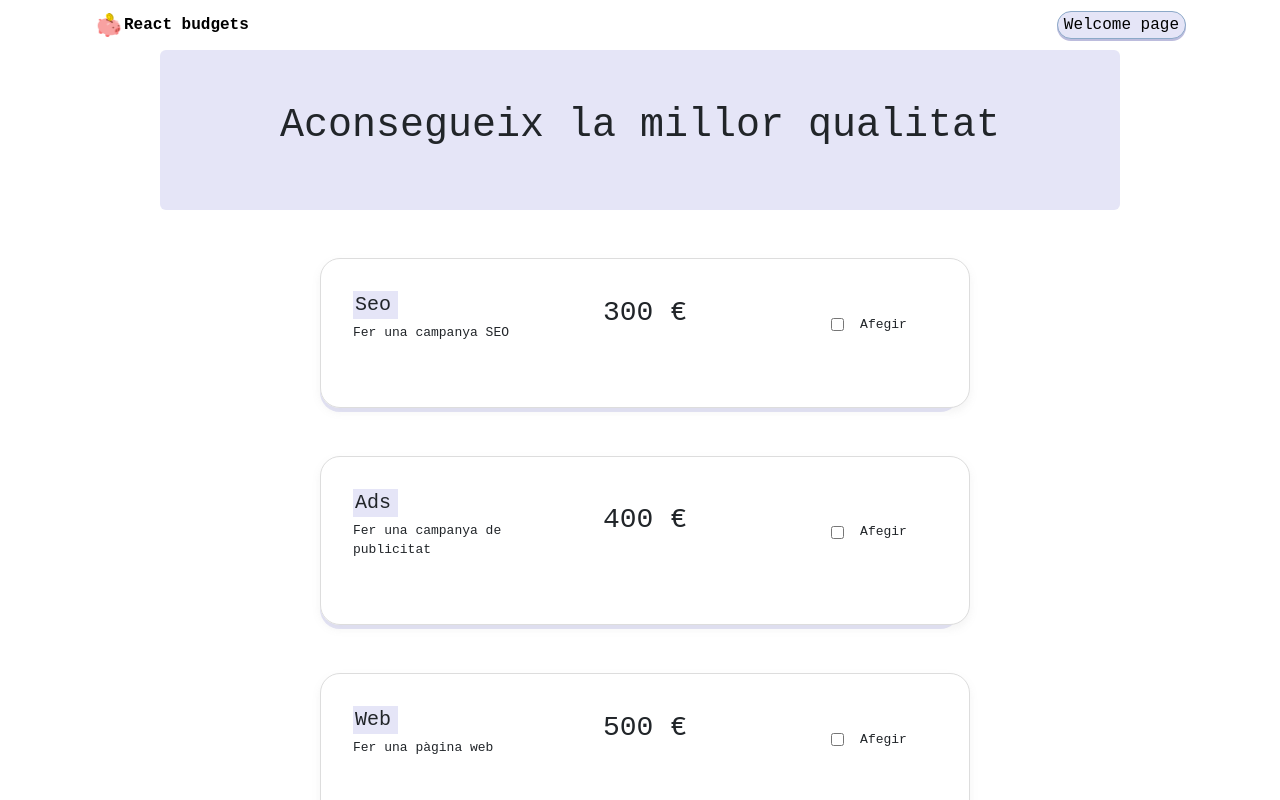
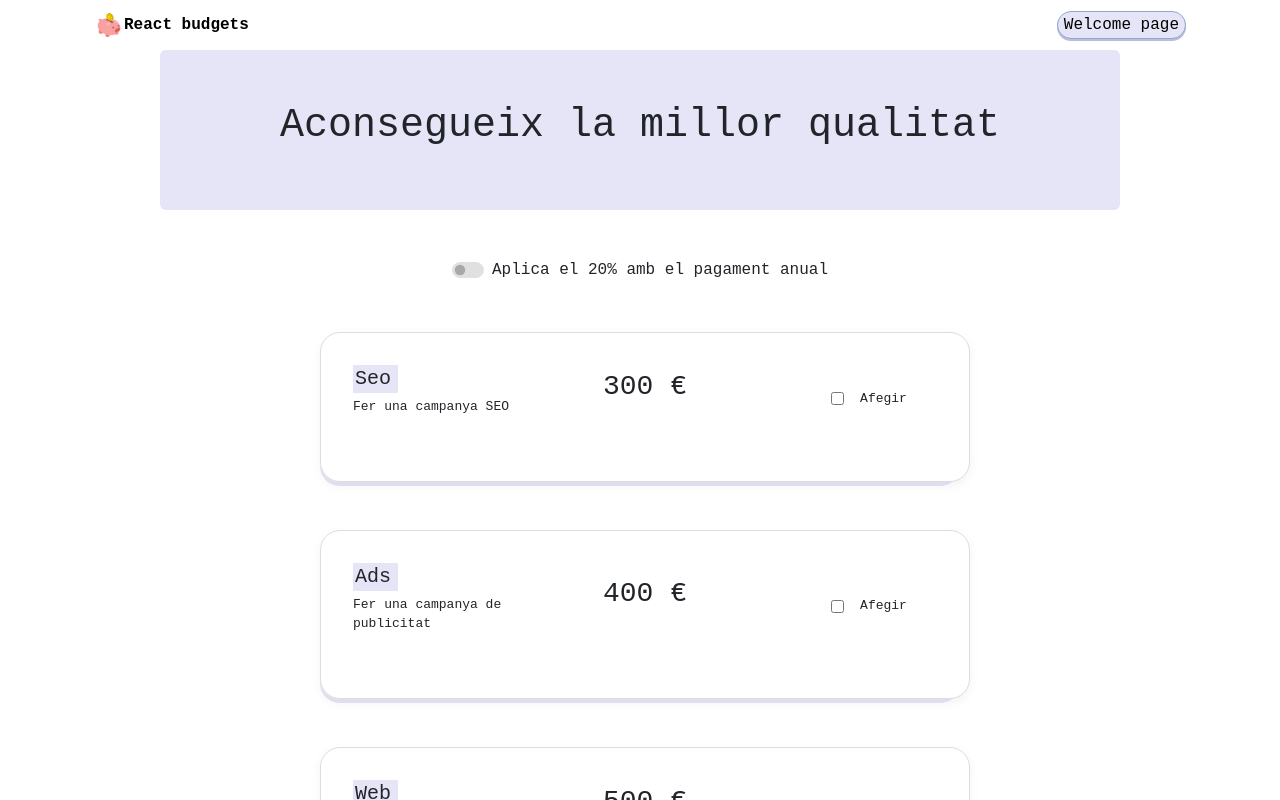
Before and after one commit to Luovtyrell/React-budgets, a React (Vite) app: page / in a window 1280 px wide. Shown: the top 800 px of the page. Built offline with nearby package versions, Linux system fonts and the light colour scheme.

Commit message:
Implemented 20% annual discount feature

```diff
--- /dev/null
+++ b/src/components/TotalPrice/TotalPrice.css
@@ -0,0 +1,8 @@
+.form-check-input {
+  background-color: #e0e0e0;
+}
+
+.form-check-input.checked {
+  background-color:  #bcbcdd;
+
+}
--- a/src/components/TotalPrice/TotalPrice.jsx
+++ b/src/components/TotalPrice/TotalPrice.jsx
@@ -1,22 +1,45 @@
 import Card from "../Card/Card";
 import useServiceList from "../../hooks/UseServiceList";
 import { usePrice } from "../../context/PriceContext";
+import "./TotalPrice.css";
 
 const TotalPrice = () => {
   const productIds = [1, 2, 3];
   const serviceListContext = useServiceList();
-  const { priceAdjustment } = usePrice();
+  const { priceAdjustment, discountApplied, toggleDiscount } = usePrice();
 
   const calculateTotalPrice = () => {
-    return (
-      serviceListContext.reduce((total, service) => {
-        return total + (service?.selected ? service.price : 0);
-      }, 0) + priceAdjustment
-    );
+    let totalPrice = serviceListContext.reduce((total, service) => {
+      return total + (service?.selected ? service.price : 0);
+    }, 0);
+
+    if (discountApplied) {
+      totalPrice *= 0.8;
+    }
+
+    return totalPrice + priceAdjustment;
+  };
+
+  const handleDiscountToggle = () => {
+    toggleDiscount();
   };
 
   return (
     <>
+      <div className="container mt-5 d-flex justify-content-center align-items-center">
+        <div className="form-check form-switch">
+          <input
+            className={`form-check-input ${discountApplied ? "checked" : ""}`}
+            type="checkbox"
+            id="discountSwitch"
+            checked={discountApplied}
+            onChange={handleDiscountToggle}
+          />
+          <label className="form-check-label" htmlFor="discountSwitch">
+            Aplica el 20% amb el pagament anual
+          </label>
+        </div>
+      </div>
       {productIds.map((productId) => (
         <div key={productId}>
           <Card id={productId} />
--- a/src/context/PriceContext.jsx
+++ b/src/context/PriceContext.jsx
@@ -7,13 +7,20 @@ export const usePrice = () => useContext(PriceContext);
 
 export const PriceProvider = ({ children }) => {
   const [priceAdjustment, setPriceAdjustment] = useState(0);
+  const [discountApplied, setDiscountApplied] = useState(false);
 
   const adjustPrice = (amount) => {
     setPriceAdjustment((prevPrice) => prevPrice + amount);
   };
 
+  const toggleDiscount = () => {
+    setDiscountApplied(!discountApplied);
+  };
+
   return (
-    <PriceContext.Provider value={{ priceAdjustment, adjustPrice }}>
+    <PriceContext.Provider
+      value={{ priceAdjustment, adjustPrice, discountApplied, toggleDiscount }}
+    >
       {children}
     </PriceContext.Provider>
   );
```
Also changed, not shown: src/components/PurchaseOptions/PurchaseOptions.jsx (+12 -8 lines).
